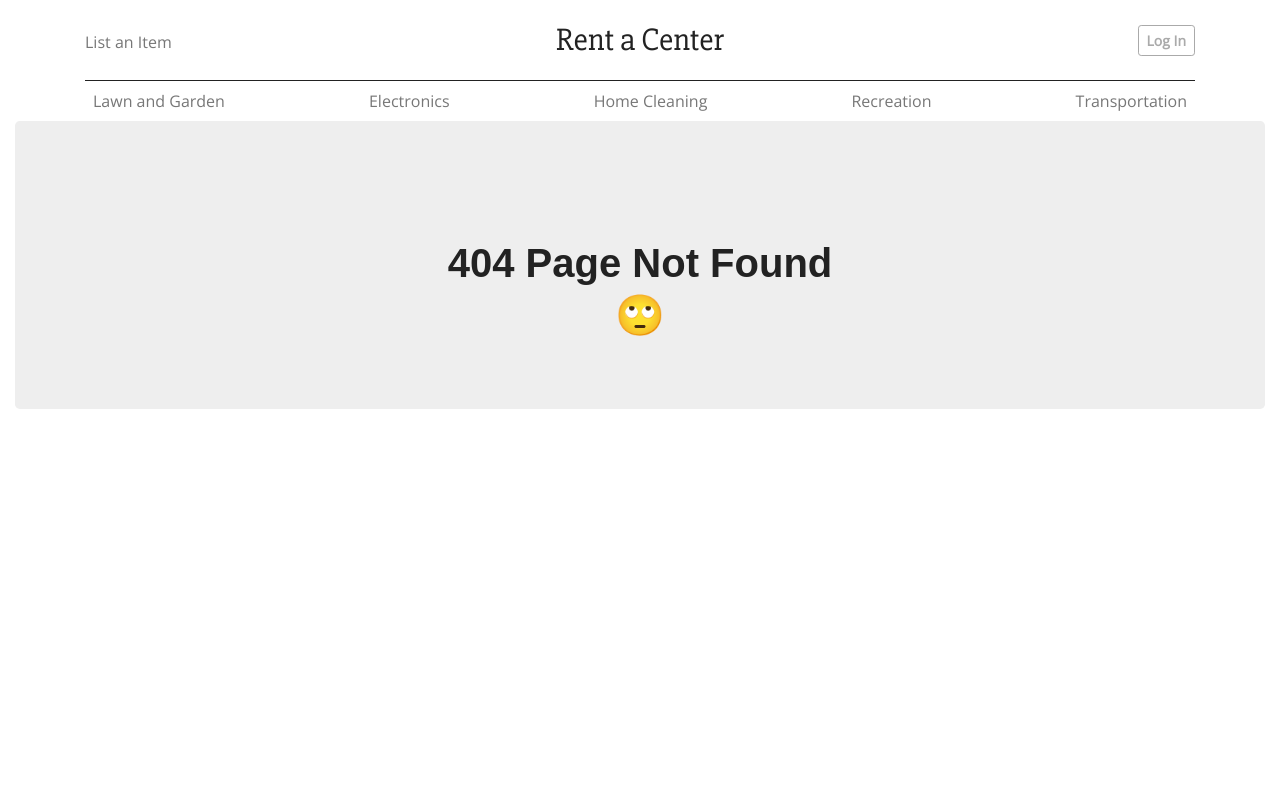
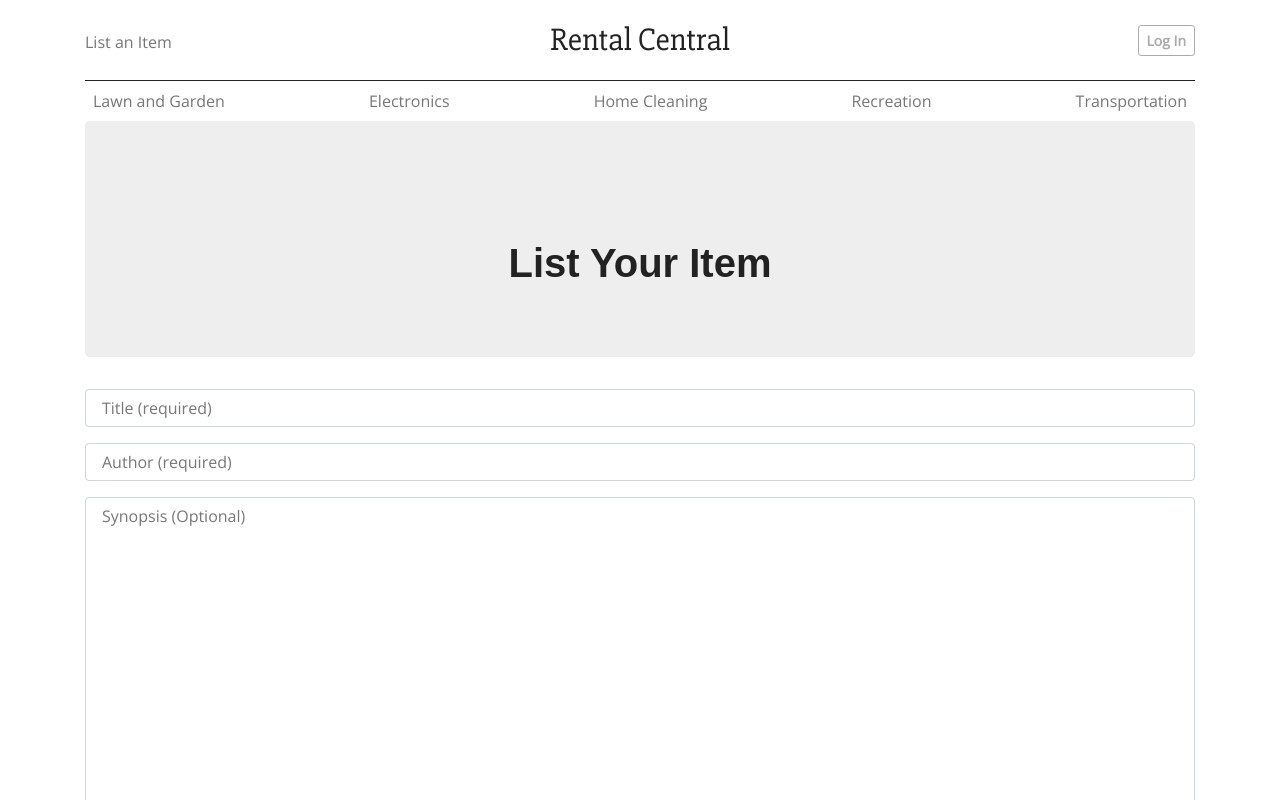
Before and after one commit to thodges36/project3, a React (Create React App) app in the folder client/: page /list in a window 1280 px wide. Before the commit this address had no page. Shown: the top 800 px of the page. Built offline with nearby package versions, Linux system fonts and the light colour scheme; no server answers; a web font is replaced by a local one.

Commit message:
added list your item page

```diff
--- a/client/public/index.html
+++ b/client/public/index.html
@@ -12,7 +12,7 @@
   <link rel="stylesheet" type="text/css" href="./styles.css">
   <link href="https://fonts.googleapis.com/css?family=Open+Sans|Slabo+27px" rel="stylesheet">
   <link rel="stylesheet" href="https://use.fontawesome.com/releases/v5.1.0/css/all.css" integrity="sha384-lKuwvrZot6UHsBSfcMvOkWwlCMgc0TaWr+30HWe3a4ltaBwTZhyTEggF5tJv8tbt" crossorigin="anonymous">
-  <title>Rent a Center</title>
+  <title>Rental Central</title>
 </head>
 
 <body>
--- a/client/public/styles.css
+++ b/client/public/styles.css
@@ -4,5 +4,4 @@ body {
 
 .btn {
     font-family: 'Open Sans', sans-serif;
-
 }
--- a/client/src/App.js
+++ b/client/src/App.js
@@ -1,6 +1,7 @@
 import React from "react";
 import { BrowserRouter as Router, Route, Switch } from "react-router-dom";
 import Books from "./pages/Books";
+import ListItem from "./pages/ListItem";
 import Detail from "./pages/Detail";
 import NoMatch from "./pages/NoMatch";
 import Header from "./components/Header";
@@ -13,6 +14,7 @@ const App = () => (
       <Nav />
       <Switch>
         <Route exact path="/" component={Books} />
+        <Route exact path="/list" component={ListItem} />
         <Route exact path="/books" component={Books} />
         <Route exact path="/books/:id" component={Detail} />
         <Route component={NoMatch} />
--- a/client/src/components/Header/Header.js
+++ b/client/src/components/Header/Header.js
@@ -1,18 +1,16 @@
 import React from "react";
 import "./Header.css";
 
-// The ...props means, spread all of the passed props onto this element
-// That way we don't have to define them all individually
 const Header = () => (
 
 <div className="container">
 <header className="blog-header py-3">
     <div className="row flex-nowrap justify-content-between align-items-center">
       <div className="col-4 pt-1">
-        <a className="text-muted" href="#">List an Item</a>
+        <a className="text-muted" href="/list">List an Item</a>
       </div>
       <div className="col-4 text-center" id="header-logo">
-        <a className="blog-header-logo text-dark" href="#">Rent a Center</a>
+        <a className="blog-header-logo text-dark" href="/">Rental Central</a>
       </div>
       <div className="col-4 d-flex justify-content-end align-items-center">
         <a className="btn btn-sm btn-outline-secondary" href="#">Log In</a>
--- a/client/src/pages/ListItem/ListItem.js
+++ b/client/src/pages/ListItem/ListItem.js
@@ -1,5 +1,5 @@
 import React, { Component } from "react";
-import DeleteBtn from "../../components/DeleteBtn";
+import Header from "../../components/Header";
 import Jumbotron from "../../components/Jumbotron";
 import API from "../../utils/API";
 import { Link } from "react-router-dom";
@@ -15,23 +15,23 @@ class Books extends Component {
     synopsis: ""
   };
 
-//   componentDidMount() {
-//     this.loadBooks();
-//   }
+  componentDidMount() {
+    this.loadBooks();
+  }
 
-//   loadBooks = () => {
-//     API.getBooks()
-//       .then(res =>
-//         this.setState({ books: res.data, title: "", author: "", synopsis: "" })
-//       )
-//       .catch(err => console.log(err));
-//   };
+  loadBooks = () => {
+    API.getBooks()
+      .then(res =>
+        this.setState({ books: res.data, title: "", author: "", synopsis: "" })
+      )
+      .catch(err => console.log(err));
+  };
 
-//   deleteBook = id => {
-//     API.deleteBook(id)
-//       .then(res => this.loadBooks())
-//       .catch(err => console.log(err));
-//   };
+  deleteBook = id => {
+    API.deleteBook(id)
+      .then(res => this.loadBooks())
+      .catch(err => console.log(err));
+  };
 
   handleInputChange = event => {
     const { name, value } = event.target;
@@ -88,27 +88,7 @@ class Books extends Component {
               </FormBtn>
             </form>
           </Col>
-          {/* <Col size="md-12">
-            <Jumbotron>
-              <h1>Items to Rent</h1>
-            </Jumbotron>
-            {this.state.books.length ? (
-              <List>
-                {this.state.books.map(book => (
-                  <ListItem key={book._id}>
-                    <Link to={"/books/" + book._id}>
-                      <strong>
-                        {book.title} by {book.author}
-                      </strong>
-                    </Link>
-                    <DeleteBtn onClick={() => this.deleteBook(book._id)} />
-                  </ListItem>
-                ))}
-              </List>
-            ) : (
-              <h3>Render Display Items Here</h3>
-            )}
-          </Col> */}
+
         </Row>
       </Container>
     );
--- a/client/src/pages/ListItem/index.js
+++ b/client/src/pages/ListItem/index.js
@@ -0,0 +1 @@
+export { default } from "./ListItem.js";
```
Also changed, not shown: client/src/pages/Books/Books.js (line endings or trailing spaces).
